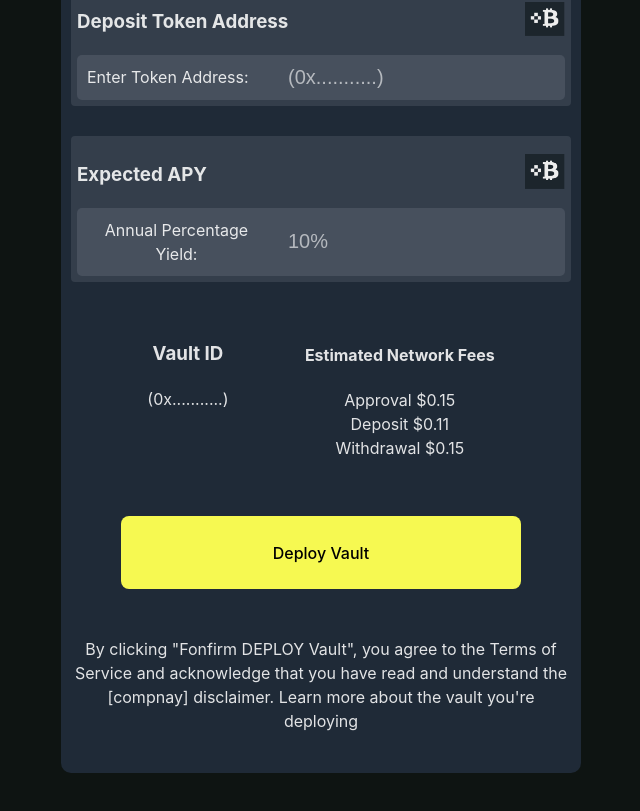
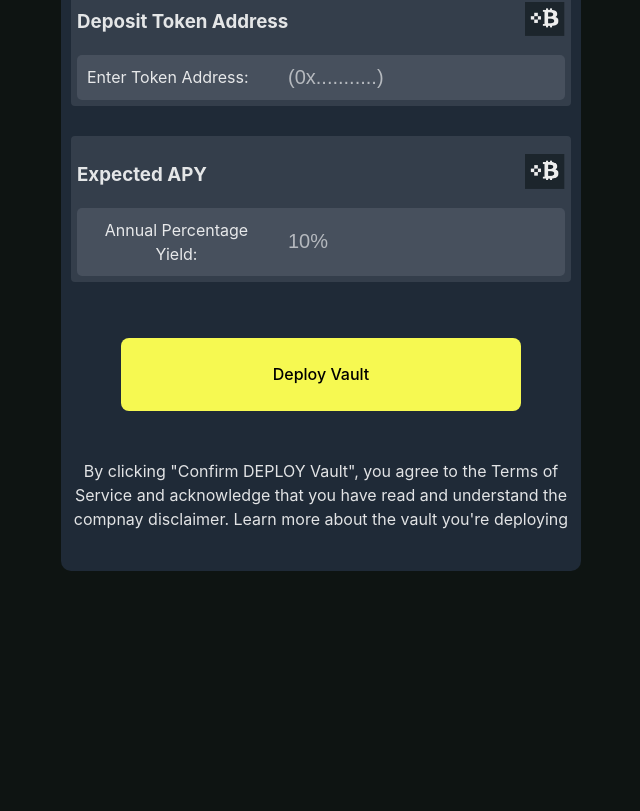
Before and after one commit to milojeBtc/ERC4626_Deployer_frontend, a React (Create React App) app: page / in a window 1280 px wide. Shown: the part 644-1455 px from the top of the page, without its empty margins (319-959 px from the left). After the commit the page ends 1257 px from the top, so only its background shows below. Built offline with nearby package versions, Linux system fonts and the light colour scheme.

Commit message:
fix the UI issue

```diff
--- a/src/App.jsx
+++ b/src/App.jsx
@@ -270,7 +270,7 @@ function App() {
             />
           </div>
 
-          <div
+          {/* <div
             style={{
               display: "flex",
               justifyContent: "space-evenly",
@@ -289,7 +289,7 @@ function App() {
                 <div>Withdrawal $0.15</div>
               </div>
             </div>
-          </div>
+          </div> */}
           <button
             onClick={deployTokenVault}
             style={{ width: "80%", backgroundColor: "#F6F951", color: "black" }}
@@ -301,9 +301,9 @@ function App() {
             )}
           </button>
           <div style={{ paddingBottom: "30px" }}>
-            By clicking "Fonfirm DEPLOY Vault", you agree to the Terms of
+            By clicking "Confirm DEPLOY Vault", you agree to the Terms of
             Service and acknowledge that you have read and understand the
-            [compnay] disclaimer. Learn more about the vault you're deploying
+            compnay disclaimer. Learn more about the vault you're deploying
           </div>
         </div>
       </div>
--- a/src/config/config.js
+++ b/src/config/config.js
@@ -1,7 +1,7 @@
 const API_URL = "http://localhost:5000/";
 const CONTRACT_ADDRESS = "0xB9e09e1447e25E10A9fC35cD26510bCcE613aF57";
 const TOKEN_VAULT_FACTORY_ADDRESS =
-  "0x0F44e2b0256bcD463d0640c5B406aa9c6008578e";
+  "0x779392f4fdFBB220e9Eb91e6576B52Ac9Cd1a718";
 const RPC_URL = "https://sepolia.base.org";
 
 const baseChainId = "0x14a34"; // Hexadecimal for 8453 (Base Mainnet Chain ID)
```
